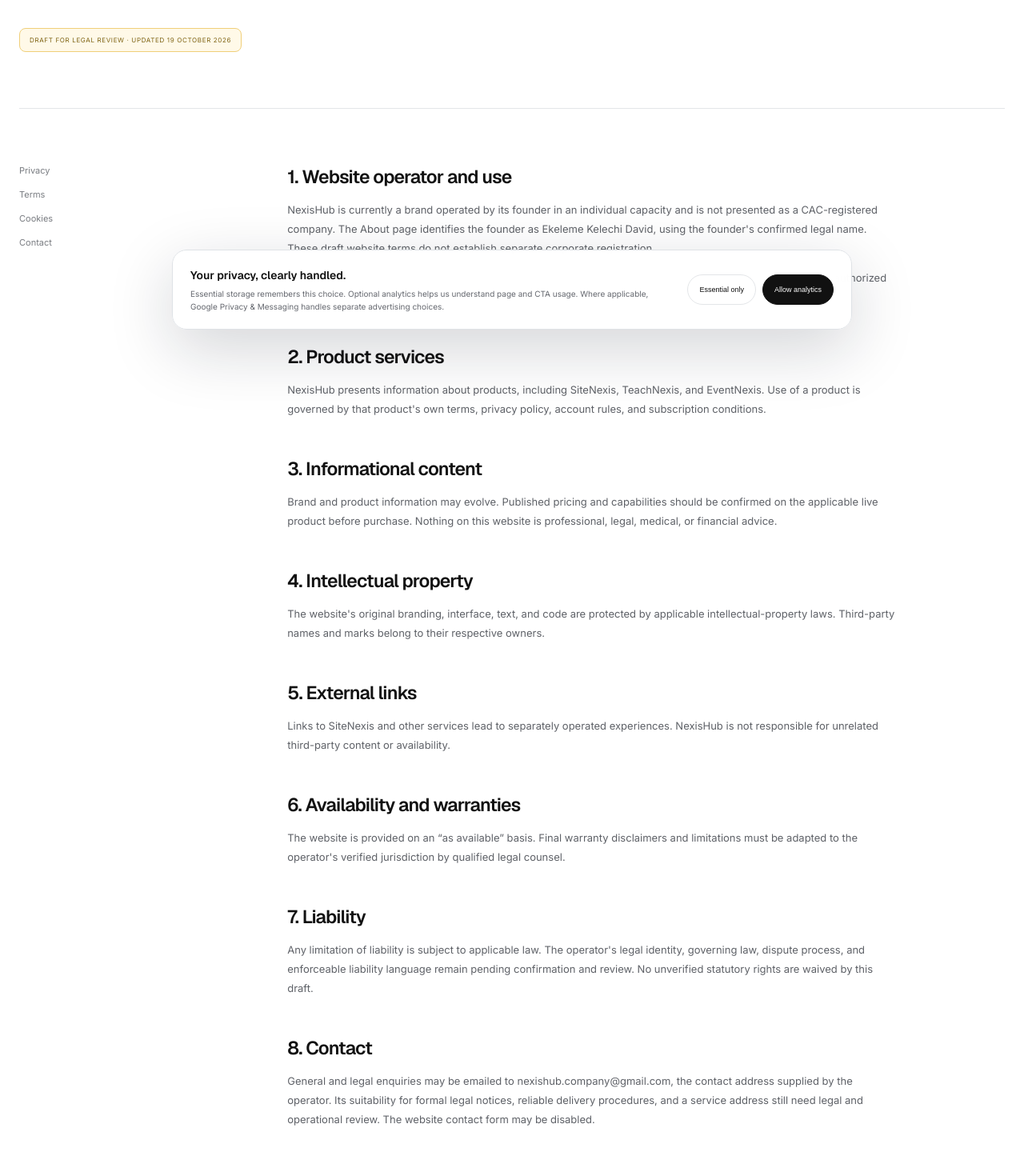
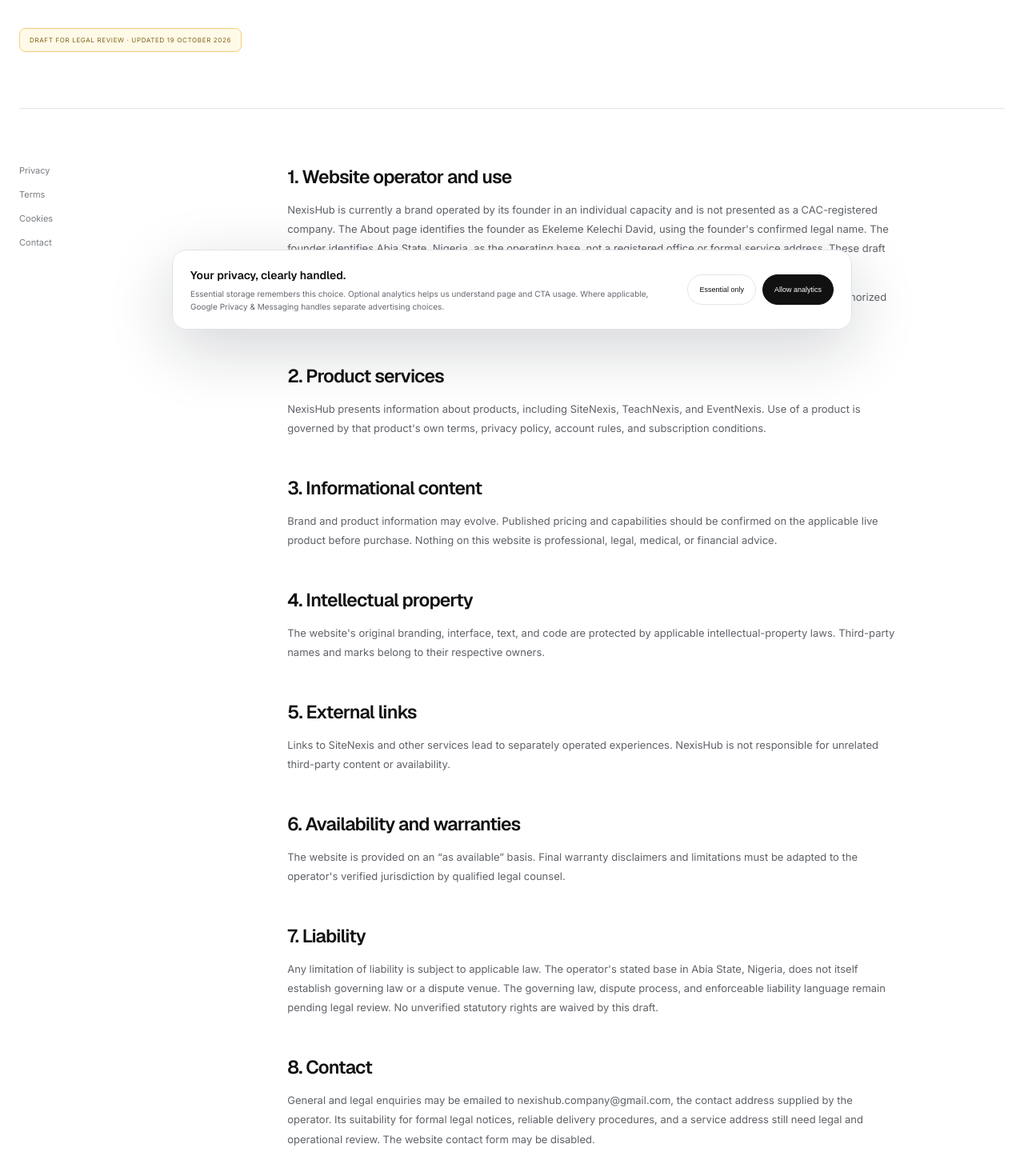
Before and after one commit to kellyxy110/NexisHub, a Next.js app in the folder website/: page /legal/terms in a window 1280 px wide. Shown: the part 368-1838 px from the top of the page at 80% size. Built offline with nearby package versions, Linux system fonts and the light colour scheme.

Commit message:
docs(legal): reconcile founder operating-base disclosure with current main

```diff
--- a/website/src/app/legal/terms/page.tsx
+++ b/website/src/app/legal/terms/page.tsx
@@ -5,13 +5,13 @@
 
 export default function TermsPage() {
   return <LegalDocument title="Terms of Use" summary="Terms for using the founder-operated NexisHub website.">
-    <h2>1. Website operator and use</h2><p>NexisHub is currently a brand operated by its founder in an individual capacity and is not presented as a CAC-registered company. The About page identifies the founder as Ekeleme Kelechi David, using the founder&apos;s confirmed legal name. These draft website terms do not establish separate corporate registration.</p><p>You may use this website for lawful informational purposes. You may not interfere with its operation, attempt unauthorized access, introduce malicious code, or use it to violate another person&apos;s rights.</p>
+    <h2>1. Website operator and use</h2><p>NexisHub is currently a brand operated by its founder in an individual capacity and is not presented as a CAC-registered company. The About page identifies the founder as Ekeleme Kelechi David, using the founder&apos;s confirmed legal name. The founder identifies Abia State, Nigeria, as the operating base, not a registered office or formal service address. These draft website terms do not establish separate corporate registration.</p><p>You may use this website for lawful informational purposes. You may not interfere with its operation, attempt unauthorized access, introduce malicious code, or use it to violate another person&apos;s rights.</p>
     <h2>2. Product services</h2><p>NexisHub presents information about products, including SiteNexis, TeachNexis, and EventNexis. Use of a product is governed by that product&apos;s own terms, privacy policy, account rules, and subscription conditions.</p>
     <h2>3. Informational content</h2><p>Brand and product information may evolve. Published pricing and capabilities should be confirmed on the applicable live product before purchase. Nothing on this website is professional, legal, medical, or financial advice.</p>
     <h2>4. Intellectual property</h2><p>The website&apos;s original branding, interface, text, and code are protected by applicable intellectual-property laws. Third-party names and marks belong to their respective owners.</p>
     <h2>5. External links</h2><p>Links to SiteNexis and other services lead to separately operated experiences. NexisHub is not responsible for unrelated third-party content or availability.</p>
     <h2>6. Availability and warranties</h2><p>The website is provided on an “as available” basis. Final warranty disclaimers and limitations must be adapted to the operator&apos;s verified jurisdiction by qualified legal counsel.</p>
-    <h2>7. Liability</h2><p>Any limitation of liability is subject to applicable law. The operator&apos;s legal identity, governing law, dispute process, and enforceable liability language remain pending confirmation and review. No unverified statutory rights are waived by this draft.</p>
+    <h2>7. Liability</h2><p>Any limitation of liability is subject to applicable law. The operator&apos;s stated base in Abia State, Nigeria, does not itself establish governing law or a dispute venue. The governing law, dispute process, and enforceable liability language remain pending legal review. No unverified statutory rights are waived by this draft.</p>
     <h2>8. Contact</h2><p>General and legal enquiries may be emailed to <a href="mailto:nexishub.company@gmail.com">nexishub.company@gmail.com</a>, the contact address supplied by the operator. Its suitability for formal legal notices, reliable delivery procedures, and a service address still need legal and operational review. The website contact form may be disabled.</p>
   </LegalDocument>;
 }
```
